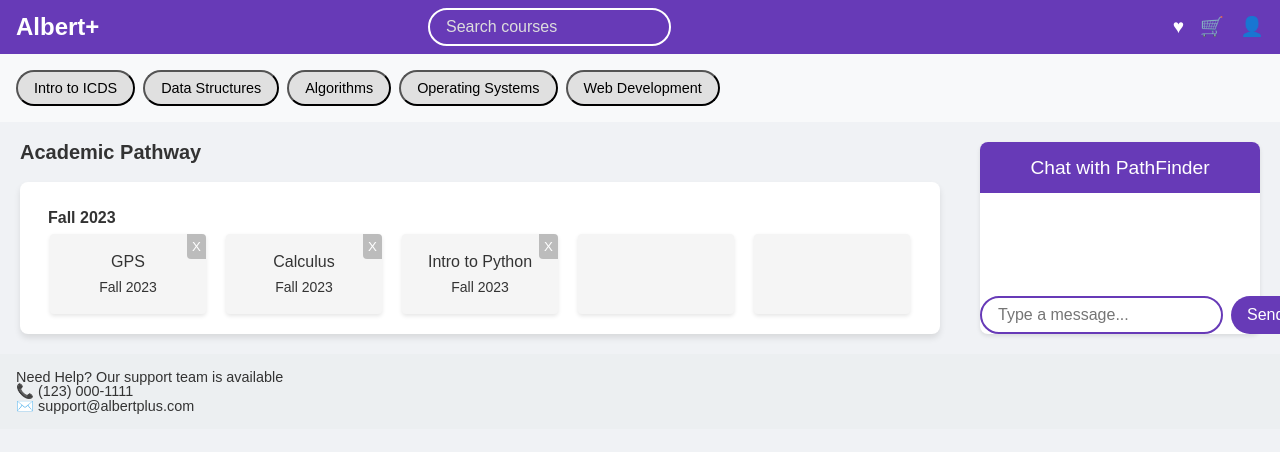
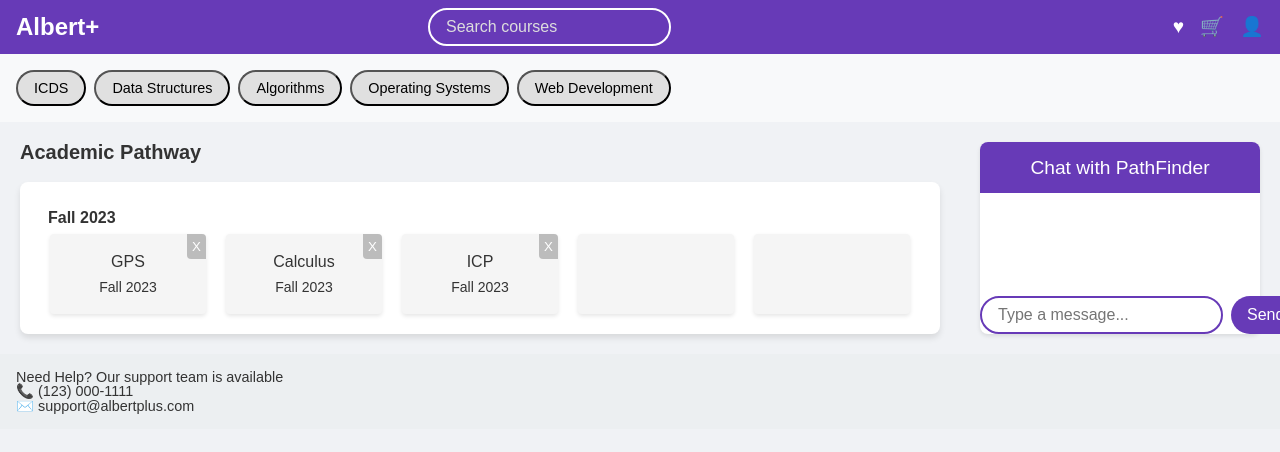
Before and after one commit to fruitswordman/AlbertPlus, a Next.js app in the folder application/: page / in a window 1280 px wide. Shown: the top 452 px of the page. Built offline with nearby package versions, Linux system fonts and the light colour scheme.

Commit message:
naming things

```diff
--- a/application/src/pages/index.js
+++ b/application/src/pages/index.js
@@ -10,7 +10,7 @@ import styles from '../styles/home.module.css';
 export default function Home() {
   // Default search results data
   const searchResultsData = [
-    'Intro to ICDS',
+    'ICDS',
     'Data Structures',
     'Algorithms',
     'Operating Systems',
@@ -21,7 +21,7 @@ export default function Home() {
   const academicPathwayData = [
     { name: 'GPS', term: 'Fall 2023' },
     { name: 'Calculus', term: 'Fall 2023' },
-    { name: 'Intro to Python', term: 'Fall 2023' },
+    { name: 'ICP', term: 'Fall 2023' },
     // Add more courses as needed
   ];
 
```
